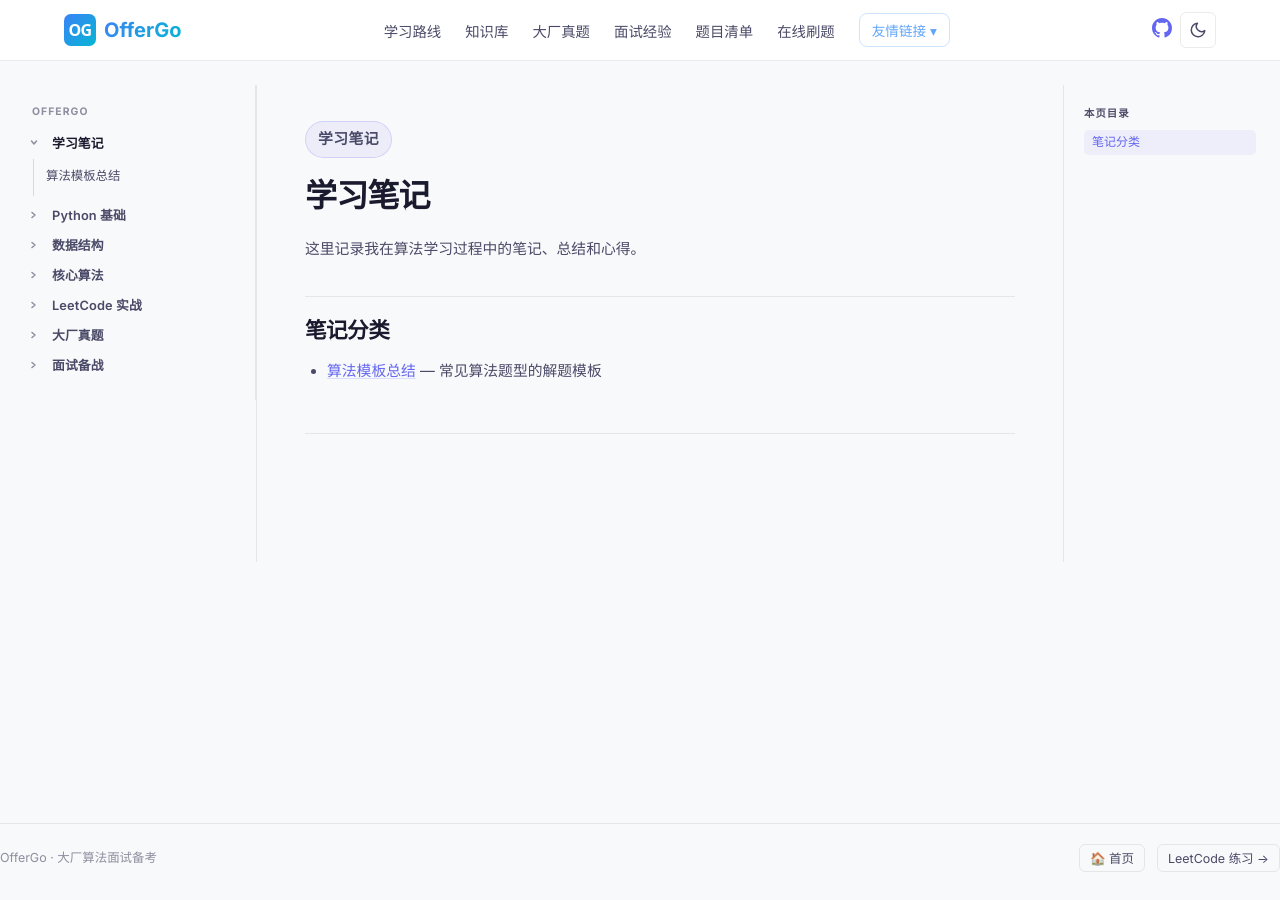
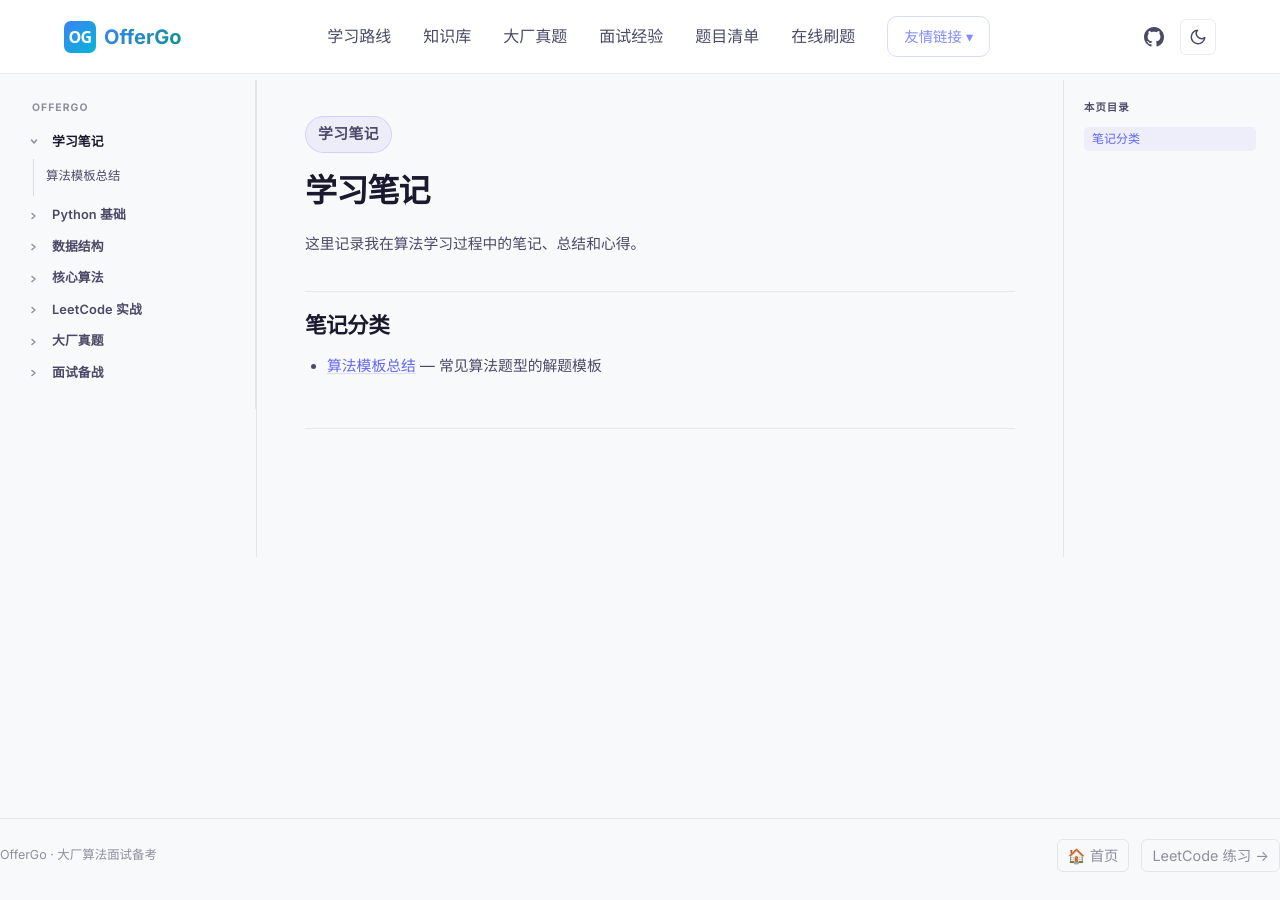
Before and after one commit to mingsm17518/OfferGo, a Jekyll site: the page built from docs/notes/index.md, in a window 1280 px wide. Built offline with Jekyll 4.4.1, drawn with Linux system fonts in a browser that asks for light colours; comment, search, counter and statistics services are not loaded.

Commit message:
Unify navbar styles: load style.css in docs layout, remove duplicate nav CSS from docs.css
Co-Authored-By: Claude Opus 4.7 <noreply@anthropic.com>

```diff
--- a/_layouts/default.html
+++ b/_layouts/default.html
@@ -26,7 +26,8 @@
     <link rel="preconnect" href="https://fonts.googleapis.com">
     <link rel="preconnect" href="https://fonts.gstatic.com" crossorigin>
     <link href="https://fonts.googleapis.com/css2?family=Inter:wght@400;500;600;700;800&family=Fira+Code:wght@400;500&display=swap" rel="stylesheet">
-    <link rel="stylesheet" href="{{ site.baseurl }}/assets/css/docs.css?v=4">
+    <link rel="stylesheet" href="{{ site.baseurl }}/assets/css/style.css?v=2">
+    <link rel="stylesheet" href="{{ site.baseurl }}/assets/css/docs.css?v=5">
     <script async src="//busuanzi.ibruce.info/busuanzi/2.3/busuanzi.pure.mini.js"></script>
     <link id="hljs-theme" rel="stylesheet" href="https://cdnjs.cloudflare.com/ajax/libs/highlight.js/11.9.0/styles/atom-one-dark.min.css">
     <script>if(document.documentElement.getAttribute('data-theme')==='light'){document.getElementById('hljs-theme').href='https://cdnjs.cloudflare.com/ajax/libs/highlight.js/11.9.0/styles/github.min.css';}</script>
--- a/assets/css/docs.css
+++ b/assets/css/docs.css
@@ -27,7 +27,7 @@ html {
 body {
     margin: 0;
     font-family: var(--font-body);
-    font-size: 15px;
+    font-size: 16px;
     color: var(--text);
     background: var(--bg);
     overflow-x: hidden;
@@ -44,196 +44,6 @@ code, pre { font-family: var(--font-mono); }
     flex-direction: column;
 }
 
-/* ===== Navbar (unified with homepage) ===== */
-.navbar {
-    position: sticky;
-    top: 0;
-    z-index: 100;
-    background: rgba(10, 10, 15, 0.85);
-    backdrop-filter: blur(20px);
-    border-bottom: 1px solid var(--border);
-}
-
-.nav-container {
-    display: flex;
-    align-items: center;
-    justify-content: space-between;
-    max-width: 1200px;
-    margin: 0 auto;
-    padding: 12px 24px;
-}
-
-.nav-logo {
-    display: flex;
-    align-items: center;
-    gap: 8px;
-    font-size: 1.25rem;
-    font-weight: 700;
-    color: var(--text);
-    text-decoration: none;
-}
-
-.nav-logo .logo-icon { width: 32px; height: 32px; }
-
-.logo-text {
-    background: linear-gradient(135deg, #3b82f6, #06b6d4);
-    -webkit-background-clip: text;
-    -webkit-text-fill-color: transparent;
-    background-clip: text;
-}
-
-.nav-menu {
-    display: flex;
-    align-items: center;
-    gap: 24px;
-    list-style: none;
-    margin: 0;
-    padding: 0;
-}
-
-.nav-menu li { list-style: none; }
-
-.nav-link {
-    font-weight: 500;
-    font-size: 0.9rem;
-    color: var(--text-secondary);
-    text-decoration: none;
-    position: relative;
-    transition: color 0.15s;
-}
-
-.nav-link::after {
-    content: '';
-    position: absolute;
-    bottom: -4px;
-    left: 0;
-    width: 0;
-    height: 2px;
-    background: #3b82f6;
-    transition: width 0.3s ease;
-}
-
-.nav-link:hover { color: var(--text); }
-.nav-link:hover::after { width: 100%; }
-
-/* Nav Dropdown */
-.nav-dropdown { position: relative; }
-
-.nav-dropdown-trigger {
-    all: unset;
-    cursor: pointer;
-    color: #60a5fa;
-    font-size: 0.85rem;
-    font-family: inherit;
-    padding: 6px 12px;
-    border: 1px solid rgba(96, 165, 250, 0.3);
-    border-radius: 8px;
-    transition: color 0.15s, background 0.15s, border-color 0.15s;
-}
-
-.nav-dropdown-trigger:hover {
-    color: var(--text);
-    background: rgba(96, 165, 250, 0.08);
-    border-color: rgba(96, 165, 250, 0.5);
-}
-
-.nav-dropdown-menu {
-    position: absolute;
-    top: calc(100% + 6px);
-    right: 0;
-    min-width: 200px;
-    background: #12121a;
-    border: 1px solid var(--border);
-    border-radius: 10px;
-    padding: 6px;
-    box-shadow: 0 8px 32px rgba(0, 0, 0, 0.35);
-    opacity: 0;
-    visibility: hidden;
-    transform: translateY(-4px);
-    transition: opacity 0.18s, visibility 0.18s, transform 0.18s;
-    z-index: 200;
-}
-
-.nav-dropdown:hover .nav-dropdown-menu,
-.nav-dropdown:focus-within .nav-dropdown-menu {
-    opacity: 1;
-    visibility: visible;
-    transform: translateY(0);
-}
-
-.nav-dropdown-menu a {
-    display: flex;
-    align-items: baseline;
-    gap: 8px;
-    padding: 8px 12px;
-    border-radius: 6px;
-    color: var(--text) !important;
-    font-size: 0.82rem;
-    font-weight: 500;
-    text-decoration: none;
-    transition: background 0.12s;
-}
-
-.nav-dropdown-menu a:hover {
-    background: rgba(59, 130, 246, 0.1);
-    color: #60a5fa !important;
-}
-
-.nav-dropdown-menu a span {
-    font-size: 0.7rem;
-    font-weight: 400;
-    color: var(--text-muted);
-    margin-left: auto;
-}
-
-.nav-actions {
-    display: flex;
-    align-items: center;
-    gap: 8px;
-}
-
-.theme-toggle {
-    display: flex;
-    align-items: center;
-    justify-content: center;
-    width: 36px;
-    height: 36px;
-    background: none;
-    border: 1px solid var(--border);
-    border-radius: 6px;
-    cursor: pointer;
-    color: var(--text-secondary);
-    transition: color 0.15s, border-color 0.15s, background 0.15s;
-    flex-shrink: 0;
-}
-
-.theme-toggle:hover {
-    color: var(--text);
-    border-color: #3b82f6;
-    background: rgba(255, 255, 255, 0.05);
-}
-
-html[data-theme="dark"] .icon-moon { display: none; }
-html[data-theme="light"] .icon-sun { display: none; }
-
-.nav-toggle {
-    display: none;
-    flex-direction: column;
-    gap: 5px;
-    background: none;
-    border: none;
-    cursor: pointer;
-    padding: 8px;
-}
-
-.nav-toggle span {
-    display: block;
-    width: 24px;
-    height: 2px;
-    background: var(--text);
-    transition: 0.15s;
-}
-
 /* ===== 3-Column Main Layout ===== */
 .doc-main {
     display: grid;
@@ -241,7 +51,7 @@ html[data-theme="light"] .icon-sun { display: none; }
     gap: 0;
     width: min(1360px, calc(100% - 48px));
     margin: 0 auto;
-    padding: 24px 0 64px;
+    padding: 80px 0 64px;
     align-items: start;
 }
 
@@ -781,38 +591,10 @@ html[data-theme="light"] .reaction-btn.is-disliked { background: rgba(225, 29, 7
     .doc-main { grid-template-columns: 1fr; }
     .doc-sidebar { position: static; max-height: none; overflow-y: visible; padding: 16px 0; border-right: none; }
     .doc-article { border: none; border-top: 1px solid var(--border); padding: 24px 0; }
-    .nav-container, .doc-main, .doc-footer-inner { width: calc(100% - 32px); }
-}
-
-@media (max-width: 768px) {
-    .nav-menu {
-        position: fixed;
-        top: 56px;
-        left: 0;
-        right: 0;
-        background: #12121a;
-        flex-direction: column;
-        padding: 16px;
-        gap: 12px;
-        transform: translateY(-150%);
-        opacity: 0;
-        transition: all 0.3s ease;
-        border-bottom: 1px solid var(--border);
-        z-index: 99;
-    }
-
-    .nav-menu.active {
-        transform: translateY(0);
-        opacity: 1;
-    }
-
-    .nav-toggle {
-        display: flex;
-    }
+    .doc-main, .doc-footer-inner { width: calc(100% - 32px); }
 }
 
 @media (max-width: 480px) {
-    .nav-container { flex-wrap: wrap; gap: 10px; }
     .doc-article h1 { font-size: 1.4rem; }
 }
 
@@ -846,14 +628,6 @@ html[data-theme="light"] {
 /* Navbar */
 html[data-theme="light"] .navbar {
     background: rgba(255, 255, 255, 0.92);
-}
-
-html[data-theme="light"] .nav-toggle span {
-    background: var(--text);
-}
-
-html[data-theme="light"] .theme-toggle:hover {
-    background: rgba(0, 0, 0, 0.05);
 }
 
 /* Sidebar scrollbar */
```
Also changed, not shown: 1 other file.
